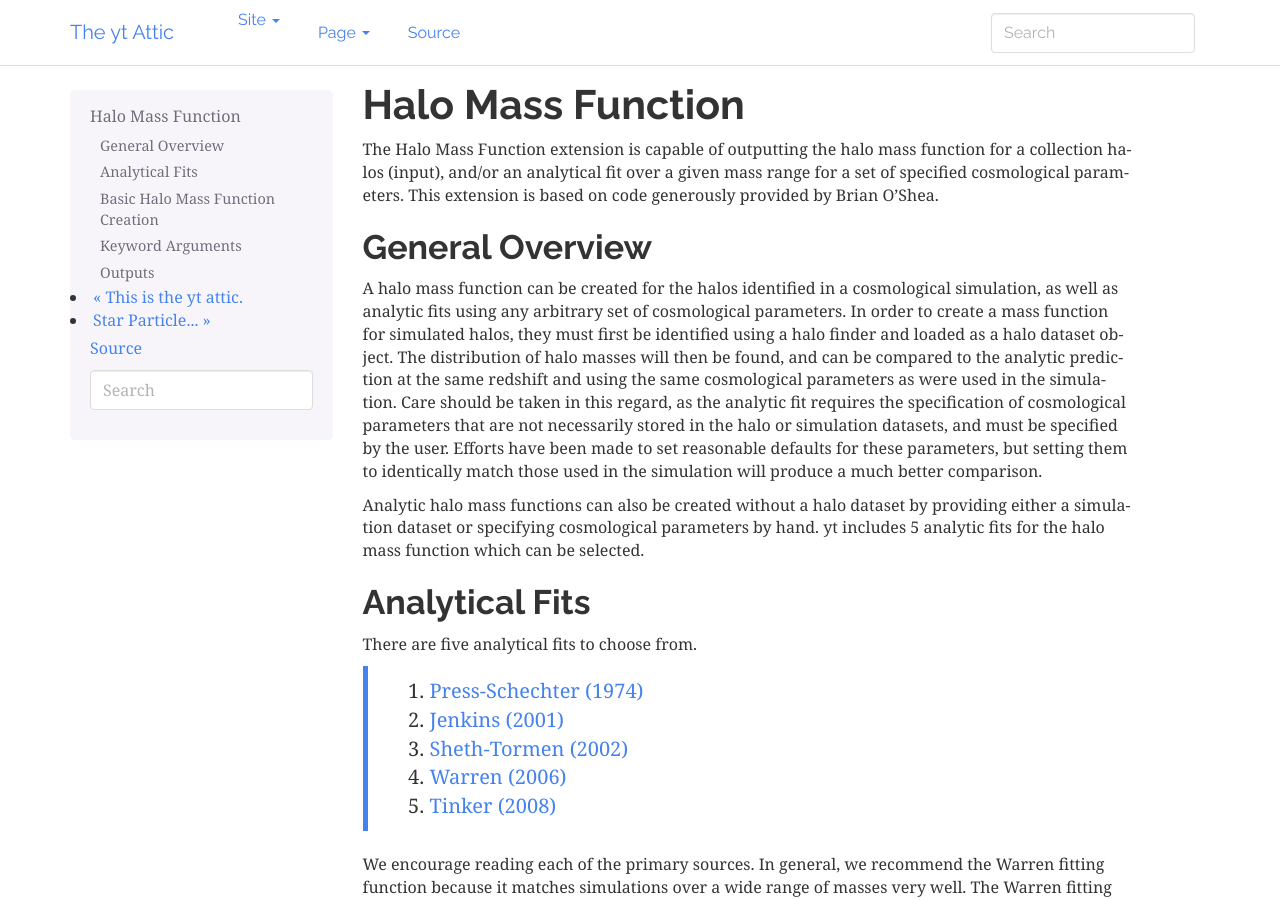
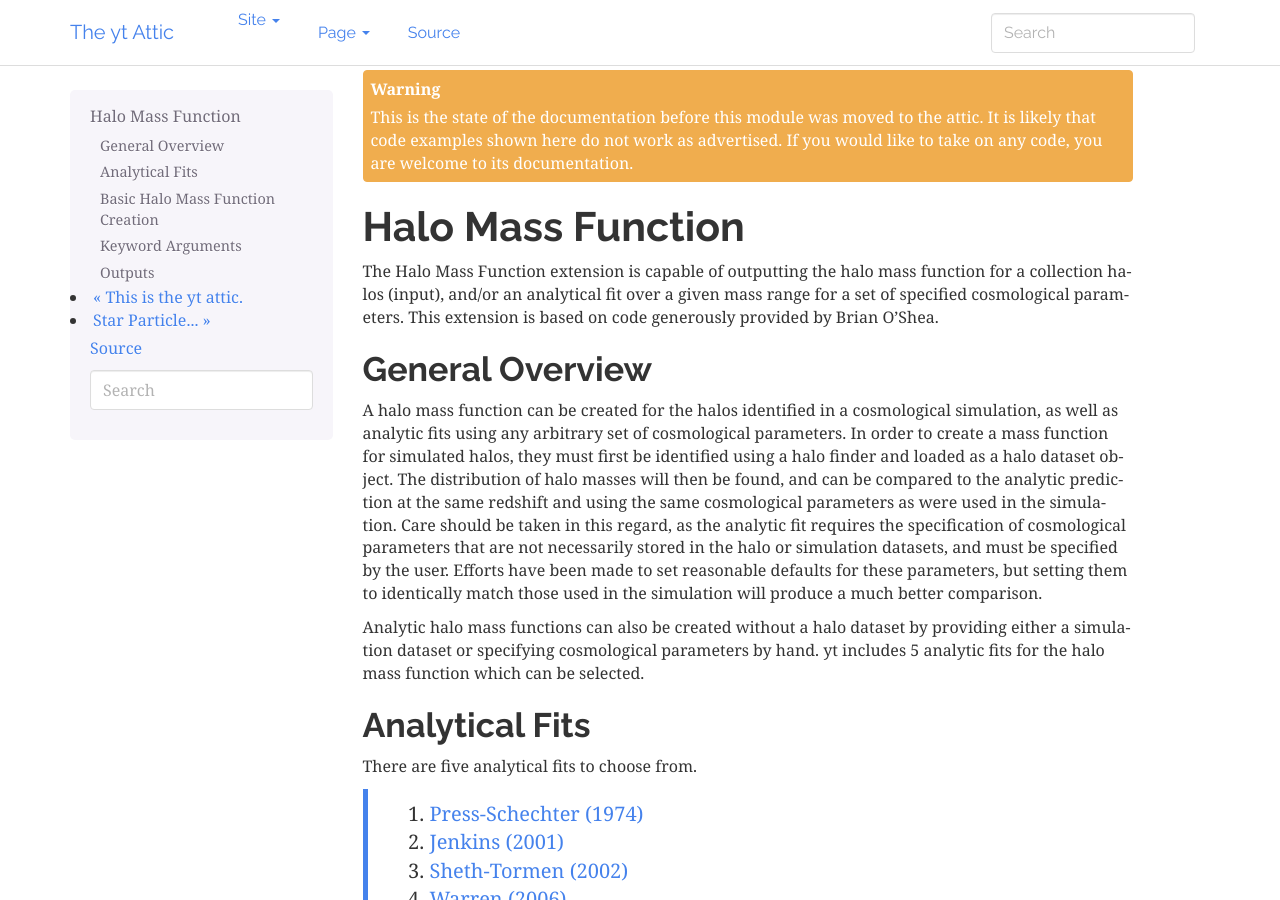
Before and after one commit to yt-project/yt_attic, a Sphinx documentation site: the page built from doc/source/halo_mass_function.rst, in a window 1280 px wide and 900 px high. Built offline with Sphinx 7.4.7, drawn with Linux system fonts in a browser that asks for light colours.

Commit message:
Adding notes to docs.

```diff
--- a/doc/source/halo_mass_function.rst
+++ b/doc/source/halo_mass_function.rst
@@ -1,4 +1,9 @@
 .. _halo_mass_function:
+
+.. warning:: This is the state of the documentation before this
+   module was moved to the attic.  It is likely that code examples
+   shown here do not work as advertised.  If you would like to take
+   on any code, you are welcome to its documentation.
 
 Halo Mass Function
 ==================
--- a/doc/source/index.rst
+++ b/doc/source/index.rst
@@ -10,7 +10,8 @@ This is a repository of yt analysis modules that have fallen by the
 wayside.  Some have not been updated to stay current with yt
 development and some may not be working correctly.  If you would like
 to revive anything in here and/or incorporate into your own software
-packages, please do!
+packages, please do!  Also, consider listing your code on the
+`yt Extensions page <http://yt-project.org/extensions.html>`__.
 
 Checking out the yt Attic
 -------------------------
--- a/doc/source/star_analysis.rst
+++ b/doc/source/star_analysis.rst
@@ -1,4 +1,9 @@
 .. _star_analysis:
+
+.. warning:: This is the state of the documentation before this
+   module was moved to the attic.  It is likely that code examples
+   shown here do not work as advertised.  If you would like to take
+   on any code, you are welcome to its documentation.
 
 Star Particle Analysis
 ======================
--- a/doc/source/sunrise_export.rst
+++ b/doc/source/sunrise_export.rst
@@ -1,4 +1,9 @@
 .. _sunrise_export:
+
+.. warning:: This is the state of the documentation before this
+   module was moved to the attic.  It is likely that code examples
+   shown here do not work as advertised.  If you would like to take
+   on any code, you are welcome to its documentation.
 
 Exporting to Sunrise
 ====================
--- a/doc/source/two_point_functions.rst
+++ b/doc/source/two_point_functions.rst
@@ -1,4 +1,9 @@
 .. _two_point_functions:
+
+.. warning:: This is the state of the documentation before this
+   module was moved to the attic.  It is likely that code examples
+   shown here do not work as advertised.  If you would like to take
+   on any code, you are welcome to its documentation.
 
 Two Point Functions
 ===================
```
